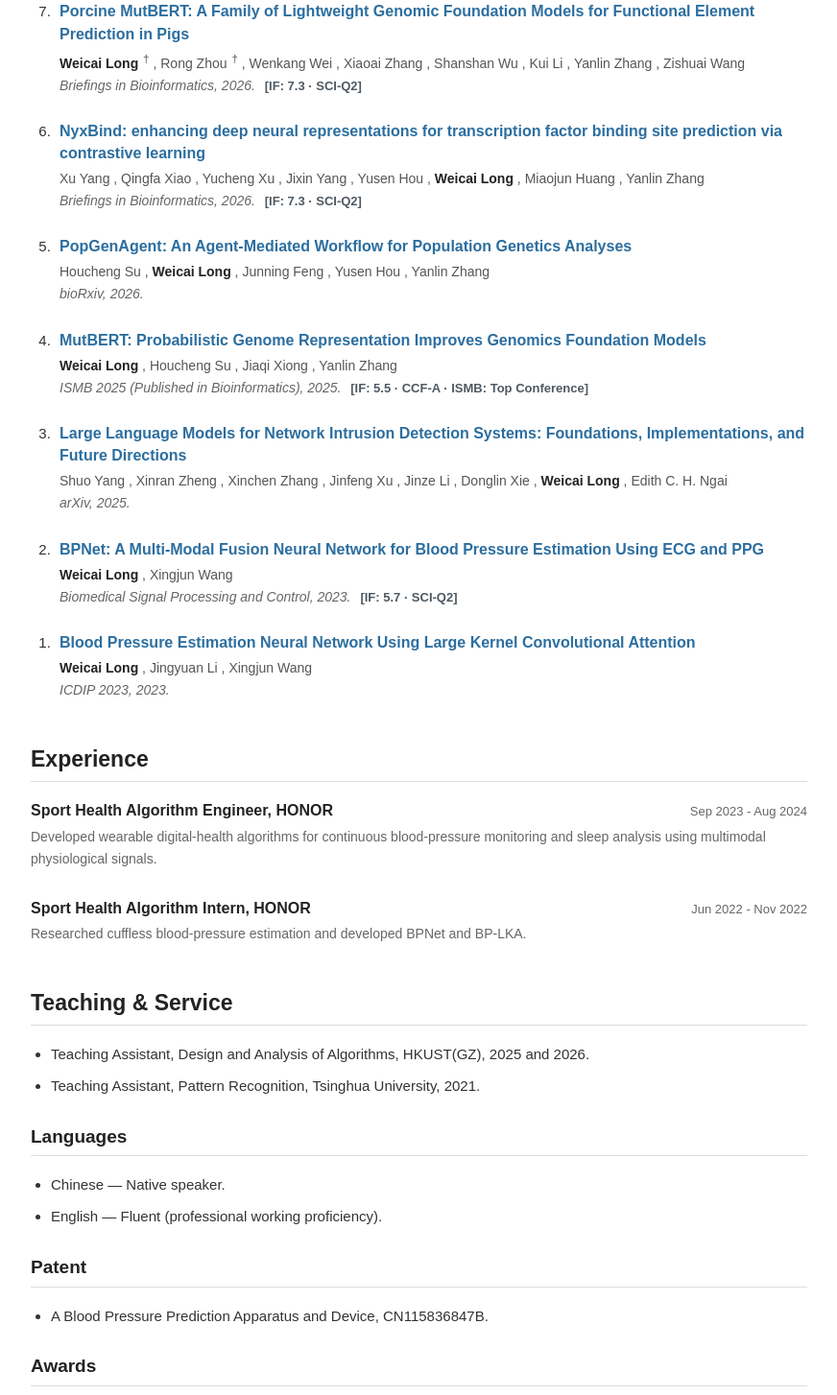
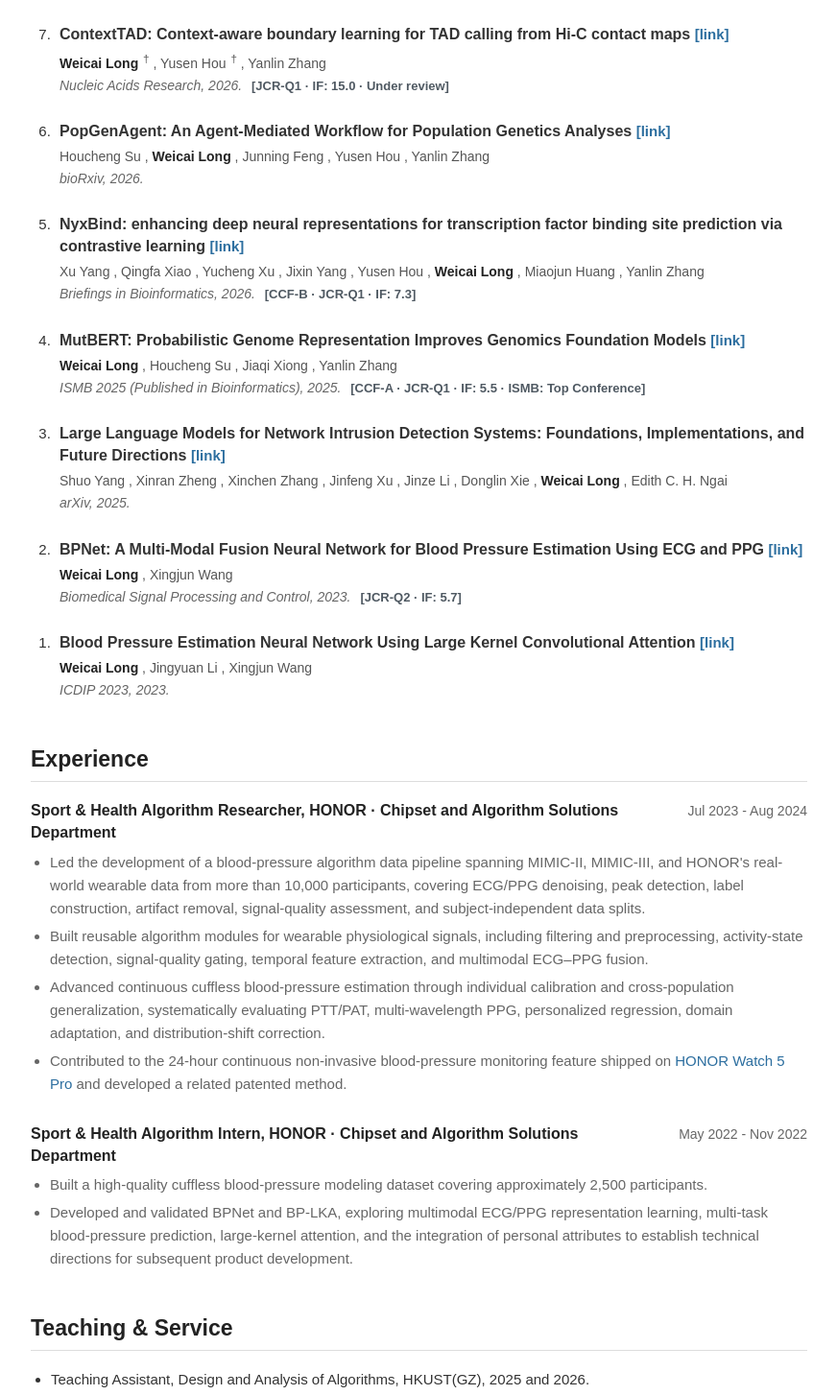
Before and after one commit to JadenNeal/jadenneal.github.io, an Astro site: page / in a window 1280 px wide. Shown: the part 2286-3740 px from the top of the page at 96% size, without its empty margins (349-1221 px from the left). Built offline with nearby package versions, Linux system fonts and the light colour scheme; Astro itself is replaced by a stand-in of ours.

Commit message:
20260913 update

```diff
--- a/src/content/experience.md
+++ b/src/content/experience.md
@@ -1,12 +1,18 @@
 ---
 title: "Experience"
 items:
-  - role: "Sport Health Algorithm Engineer"
-    organization: "HONOR"
-    dates: "Sep 2023 - Aug 2024"
-    summary: "Developed wearable digital-health algorithms for continuous blood-pressure monitoring and sleep analysis using multimodal physiological signals."
-  - role: "Sport Health Algorithm Intern"
-    organization: "HONOR"
-    dates: "Jun 2022 - Nov 2022"
-    summary: "Researched cuffless blood-pressure estimation and developed BPNet and BP-LKA."
+  - role: "Sport & Health Algorithm Researcher"
+    organization: "HONOR · Chipset and Algorithm Solutions Department"
+    dates: "Jul 2023 - Aug 2024"
+    highlights:
+      - "Led the development of a blood-pressure algorithm data pipeline spanning MIMIC-II, MIMIC-III, and HONOR's real-world wearable data from more than 10,000 participants, covering ECG/PPG denoising, peak detection, label construction, artifact removal, signal-quality assessment, and subject-independent data splits."
+      - "Built reusable algorithm modules for wearable physiological signals, including filtering and preprocessing, activity-state detection, signal-quality gating, temporal feature extraction, and multimodal ECG–PPG fusion."
+      - "Advanced continuous cuffless blood-pressure estimation through individual calibration and cross-population generalization, systematically evaluating PTT/PAT, multi-wavelength PPG, personalized regression, domain adaptation, and distribution-shift correction."
+      - "Contributed to the 24-hour continuous non-invasive blood-pressure monitoring feature shipped on [HONOR Watch 5 Pro](https://www.honor.com/cn/wearables/honor-watch-5-pro/) and developed a related patented method."
+  - role: "Sport & Health Algorithm Intern"
+    organization: "HONOR · Chipset and Algorithm Solutions Department"
+    dates: "May 2022 - Nov 2022"
+    highlights:
+      - "Built a high-quality cuffless blood-pressure modeling dataset covering approximately 2,500 participants."
+      - "Developed and validated BPNet and BP-LKA, exploring multimodal ECG/PPG representation learning, multi-task blood-pressure prediction, large-kernel attention, and the integration of personal attributes to establish technical directions for subsequent product development."
 ---
--- a/src/content/more.md
+++ b/src/content/more.md
@@ -12,7 +12,8 @@ title: "Teaching & Service"
 
 ## Patent
 
-- A Blood Pressure Prediction Apparatus and Device, CN115836847B.
+- A Blood Pressure Prediction Apparatus and Device (granted), Xingjun Wang and Weicai Long, 2025, CN115836847B.
+- A Blood Pressure Measurement Method and Related Devices (granted), Weicai Long, 2025, CN119235280B.
 
 ## Awards
 
--- a/src/content/news.md
+++ b/src/content/news.md
@@ -19,6 +19,6 @@ items:
     text: "[BPNet](https://doi.org/10.1016/j.bspc.2023.105287) is published in Biomedical Signal Processing and Control."
   - date: "Oct 2022"
     text: "[BP-LKA](https://doi.org/10.1145/3604078.3604135) accepted to ICDIP 2023."
-  - date: "Jun 2022"
+  - date: "May 2022"
     text: "Started an internship at HONOR, working on cuffless blood-pressure estimation."
 ---
--- a/src/content/publications.md
+++ b/src/content/publications.md
@@ -10,9 +10,9 @@ publications:
   - title: "BioMaster: Multi-agent system for automated bioinformatics analysis workflow"
     venue: "Patterns"
     year: "2026"
-    date: "2026-07-31"
+    date: "2026-07-07"
     href: "https://doi.org/10.1016/j.patter.2026.101611"
-    ranking: "IF: 10.8 · SCI-Q1"
+    ranking: "JCR-Q1 · IF: 10.8"
     authors:
       - name: "Houcheng Su"
       - name: "Junning Feng"
@@ -64,11 +64,12 @@ publications:
       - name: "Junning Feng"
       - name: "Yanlin Zhang"
 
-  - title: "GenomeHarness: Harnessing AI Agents for Reliable Adaptation of Genome Language Models [Under review]"
+  - title: "GenomeHarness: Harnessing AI Agents for Reliable Adaptation of Genome Language Models"
     venue: "Bioinformatics"
     year: "2026"
-    date: "2026-07-20"
-    ranking: "IF: 5.5 · CCF-A"
+    date: "2026-08-31"
+    href: "https://arxiv.org/abs/2608.21916"
+    ranking: "CCF-A · JCR-Q1 · IF: 5.5 · Under review"
     authors:
       - name: "Weicai Long"
         self: true
@@ -77,12 +78,12 @@ publications:
       - name: "Junning Feng"
       - name: "Yanlin Zhang"
 
-  - title: "ContextTAD: Context-aware boundary learning for TAD calling from Hi-C contact maps [Under review]"
+  - title: "ContextTAD: Context-aware boundary learning for TAD calling from Hi-C contact maps"
     venue: "Nucleic Acids Research"
     year: "2026"
-    date: "2026-07-10"
+    date: "2026-05-08"
     href: "https://doi.org/10.64898/2026.05.08.723772"
-    ranking: "IF: 15.0"
+    ranking: "JCR-Q1 · IF: 15.0 · Under review"
     authors:
       - name: "Weicai Long"
         self: true
@@ -96,7 +97,7 @@ publications:
     year: "2026"
     date: "2026-06-30"
     href: "https://doi.org/10.1093/bib/bbag319"
-    ranking: "IF: 7.3 · SCI-Q2"
+    ranking: "CCF-B · JCR-Q1 · IF: 7.3"
     authors:
       - name: "Weicai Long"
         self: true
@@ -113,9 +114,9 @@ publications:
   - title: "NyxBind: enhancing deep neural representations for transcription factor binding site prediction via contrastive learning"
     venue: "Briefings in Bioinformatics"
     year: "2026"
-    date: "2026-03-31"
+    date: "2026-03-01"
     href: "https://doi.org/10.1093/bib/bbag182"
-    ranking: "IF: 7.3 · SCI-Q2"
+    ranking: "CCF-B · JCR-Q1 · IF: 7.3"
     authors:
       - name: "Xu Yang"
       - name: "Qingfa Xiao"
@@ -145,7 +146,7 @@ publications:
     year: "2025"
     date: "2025-07-31"
     href: "https://doi.org/10.1093/bioinformatics/btaf229"
-    ranking: "IF: 5.5 · CCF-A · ISMB: Top Conference"
+    ranking: "CCF-A · JCR-Q1 · IF: 5.5 · ISMB: Top Conference"
     authors:
       - name: "Weicai Long"
         self: true
@@ -174,7 +175,7 @@ publications:
     year: "2023"
     date: "2023-09-30"
     href: "https://doi.org/10.1016/j.bspc.2023.105287"
-    ranking: "IF: 5.7 · SCI-Q2"
+    ranking: "JCR-Q2 · IF: 5.7"
     authors:
       - name: "Weicai Long"
         self: true
--- a/src/pages/index.astro
+++ b/src/pages/index.astro
@@ -171,16 +171,19 @@ const pageDescription =
             publications.map((publication) => (
               <li class="publication-item" value={publication.number}>
                 <p class="publication-title">
-                  {publication.href ? (
+                  {publication.title}
+                  {publication.href && (
+                    <>
+                      {" "}
                       <a
+                        class="publication-link"
                         href={publication.href}
                         target="_blank"
                         rel="noopener noreferrer"
                       >
-                      {publication.title}
+                        [link]
                       </a>
-                  ) : (
-                    publication.title
+                    </>
                   )}
                 </p>
                 <p class="publication-authors">
@@ -212,13 +215,27 @@ const pageDescription =
         <div class="experience-list">
           {
             experience.items.map(
-              (item: { role: string; organization: string; dates: string; summary: string }) => (
+              (item: { role: string; organization: string; dates: string; highlights: string[] }) => (
                 <article class="entry">
                   <div class="entry-heading">
                     <h3>{item.role}, {item.organization}</h3>
                     <time>{item.dates}</time>
                   </div>
-                  <p>{item.summary}</p>
+                  <ul class="experience-highlights">
+                    {item.highlights.map((highlight) => (
+                      <li>
+                        {parseInlineLinks(highlight).map((segment) =>
+                          segment.type === "link" ? (
+                            <a href={segment.href} target="_blank" rel="noopener noreferrer">
+                              {segment.label}
+                            </a>
+                          ) : (
+                            segment.value
+                          ),
+                        )}
+                      </li>
+                    ))}
+                  </ul>
                 </article>
               ),
             )
@@ -237,7 +254,7 @@ const pageDescription =
   <footer class="site-footer">
     <div class="section-shell footer-inner">
       <p>© 2026 {profile.name} ({profile.nameZh})</p>
-      <p>Last updated July 2026</p>
+      <p>Last updated September 2026</p>
     </div>
   </footer>
 </BaseLayout>
--- a/src/styles/global.css
+++ b/src/styles/global.css
@@ -291,6 +291,12 @@ img {
   line-height: 1.45;
 }
 
+.publication-link {
+  font-size: 15px;
+  font-weight: 600;
+  white-space: nowrap;
+}
+
 .publication-authors {
   margin-top: 4px;
   color: #555555;
@@ -343,14 +349,20 @@ img {
 .entry time {
   flex: 0 0 auto;
   color: var(--muted);
-  font-size: 13px;
+  font-size: 14px;
   white-space: nowrap;
 }
 
-.entry p {
-  margin: 4px 0 0;
+.experience-highlights {
+  margin: 7px 0 0;
+  padding-left: 20px;
+}
+
+.experience-highlights li {
+  margin-top: 5px;
   color: var(--muted);
-  font-size: 14px;
+  font-size: 15px;
+  line-height: 1.6;
 }
 
 .more-content h2 {
```
Also changed, not shown: tests/rendered-html.test.mjs (+22 -12 lines). Lines whose indentation alone changed are shown as unchanged.
